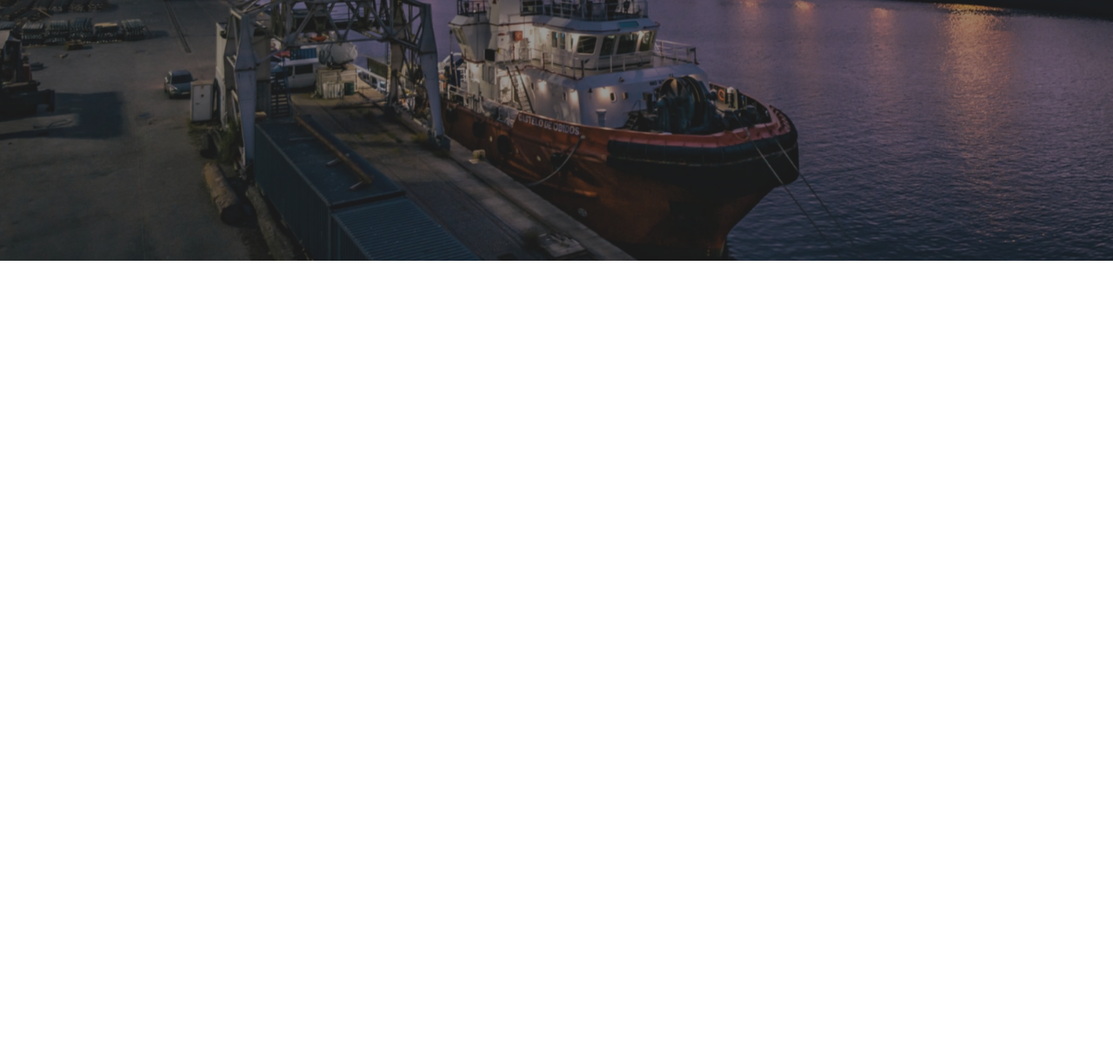
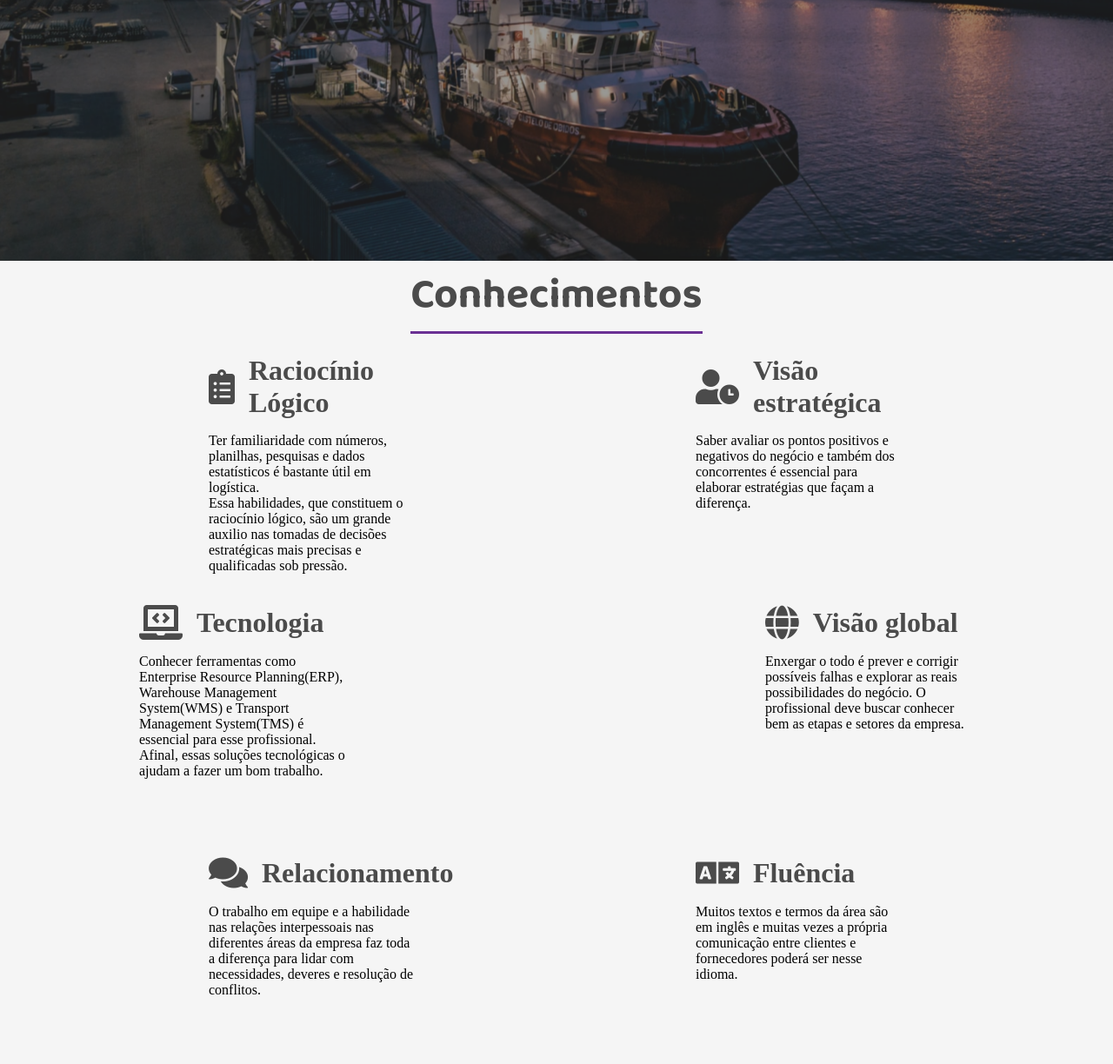
Before and after one commit to Hawxsw/Logistica, a plain HTML site: page index.html in a window 1280 px wide. Shown: the part 500-1724 px from the top of the page at 87% size. Before the commit the page ends 800 px from the top, so only its background shows below. Drawn offline with Linux system fonts and the light colour scheme; a web font is replaced by a local one.

Commit message:
:package: sessao conhecimentos

```diff
--- a/index.html
+++ b/index.html
@@ -35,14 +35,14 @@
             </div>
         </header>
 
-        <div class="sidebar">
+        <aside class="sidebar">
             <nav>
                 <ul class="menu">
                     <li class="menu-item"><a href="" class="menu-link">Home</a></li>
-                    <li class="menu-item"><a href="" class="menu-link">Conhecimento</a></li>
+                    <li class="menu-item"><a href="" class="menu-link">Conhecimentos</a></li>
                     <li class="menu-item"><a href="" class="menu-link">Projetos</a></li>
                     <li class="menu-item"><a href="" class="menu-link">Contato</a></li>
-                    <li class="menu-item"><a href="" class="menu-link">Orçamento</a></li>
+                    <li class="menu-item"><a href="" class="menu-link">Register</a></li>
                 </ul>
             </nav>
             <div class="social-midia">
@@ -50,7 +50,69 @@
                 <a href="#"><i class="fab fa-instagram"></i></a>
                 <a href="#"><i class="fab fa-github"></i></a>
             </div>
-        </div>
+        </aside>
+
+        <section class="sessao-conhecimentos">
+            <div class="sessao-header">
+                <h1>Conhecimentos</h1>
+            </div>
+            <div class="conhecimentos">
+                <div class="conhecimento">
+                    <div class="conhecimento-header">
+                        <i class="fas fa-clipboard-list"></i>
+                        <h3>Raciocínio Lógico</h3>
+                    </div>
+                    <div class="conhecimento-text">
+                        <p>Ter familiaridade com números, planilhas, pesquisas e dados estatísticos é bastante útil em logística.<br>Essa habilidades, que constituem o raciocínio lógico, são um grande auxilio nas tomadas de decisões estratégicas mais precisas e qualificadas sob pressão.</p>
+                    </div>
+                </div>
+                <div class="conhecimento">
+                    <div class="conhecimento-header">
+                        <i class="fas fa-laptop-code"></i>
+                        <h3>Tecnologia</h3>
+                    </div>
+                    <div class="conhecimento-text">
+                        <p>Conhecer ferramentas como Enterprise Resource Planning(ERP), Warehouse Management System(WMS) e Transport Management System(TMS) é essencial para esse profissional. Afinal, essas soluções tecnológicas o ajudam a fazer um bom trabalho.</p>
+                    </div>
+                </div>
+                <div class="conhecimento">
+                    <div class="conhecimento-header">
+                        <i class="fas fa-comments"></i>
+                        <h3>Relacionamento</h3>
+                    </div>
+                    <div class="conhecimento-text">
+                        <p>O trabalho em equipe e a habilidade nas relações interpessoais nas diferentes áreas da empresa faz toda a diferença para lidar com necessidades, deveres e resolução de conflitos.</p>
+                    </div>
+                </div>
+                <div class="conhecimento">
+                    <div class="conhecimento-header">
+                        <i class="fas fa-user-clock"></i>
+                        <h3>Visão estratégica</h3>
+                    </div>
+                    <div class="conhecimento-text">
+                        <p>Saber avaliar os pontos positivos e negativos do negócio e também dos concorrentes é essencial para elaborar estratégias que façam a diferença.</p>
+                    </div>
+                </div>
+                <div class="conhecimento">
+                    <div class="conhecimento-header">
+                        <i class="fas fa-globe"></i>
+                        <h3>Visão global</h3>
+                    </div>
+                    <div class="conhecimento-text">
+                        <p>Enxergar o todo é prever e corrigir possíveis falhas e explorar as reais possibilidades do negócio. O profissional deve buscar conhecer bem as etapas e setores da empresa.</p>
+                    </div>
+                </div>
+                <div class="conhecimento">
+                    <div class="conhecimento-header">
+                        <i class="fas fa-language"></i>
+                        <h3>Fluência</h3>
+                    </div>
+                    <div class="conhecimento-text">
+                        <p>Muitos textos e termos da área são em inglês e muitas vezes a própria comunicação entre clientes e fornecedores poderá ser nesse idioma.</p>
+                    </div>
+                </div>
+            </div>
+        </section>
 
     </div>
 </body>
--- a/style.css
+++ b/style.css
@@ -225,3 +225,79 @@ header{
 .social-midia i:hover{
     background-color: purple;
 }
+
+.conhecimentos{
+    display: grid;
+    grid-template-columns: repeat(16, 1fr);
+    grid-template-rows: repeat(6, 6rem);
+    row-gap: 3rem;
+}
+
+.conhecimento:nth-child(1){
+    grid-column: 4 / 7;
+    grid-row: 1/ 3;
+}
+
+.conhecimento:nth-child(2){
+    grid-column: 3 / 6;
+    grid-row: 3/ 5;
+}
+
+.conhecimento:nth-child(3){
+    grid-column: 4 / 7;
+    grid-row: 5/ -1;
+}
+
+.conhecimento:nth-child(4){
+    grid-column: 11 / 14;
+    grid-row: 1/ 3;
+}
+
+.conhecimento:nth-child(5){
+    grid-column: 12 / 15;
+    grid-row: 3/ 5;
+}
+
+.conhecimento:nth-child(6){
+    grid-column: 11 / 14;
+    grid-row: 5/ -1;
+}
+
+.sessao-conhecimentos{
+    background-color: #f5f5f5;
+}
+
+.sessao-header{
+    display: flex;
+    align-items: center;
+    justify-content: center;
+}
+
+.sessao-header h1{
+    margin-bottom: 1.5rem;
+    border-bottom: solid 3px #6a3093;
+    color: #4b4b4b;
+    font-size: 3rem;
+    font-family: var(--font-primaria)
+}
+
+.conhecimento-header {
+    display: flex;
+    align-items: center;
+    color: #4b4b4b;
+  }
+
+  .conhecimento-header i {
+    font-size: 2.5rem;
+  }
+
+  .conhecimento-header h3 {
+    font-family: var(--font-secundary);
+    font-size: 2rem;
+    padding-left: 1rem;
+  }
+
+  .conhecimento-text {
+    font-family: var(--font-secundary);
+    margin-top: 1rem;
+  }
```
